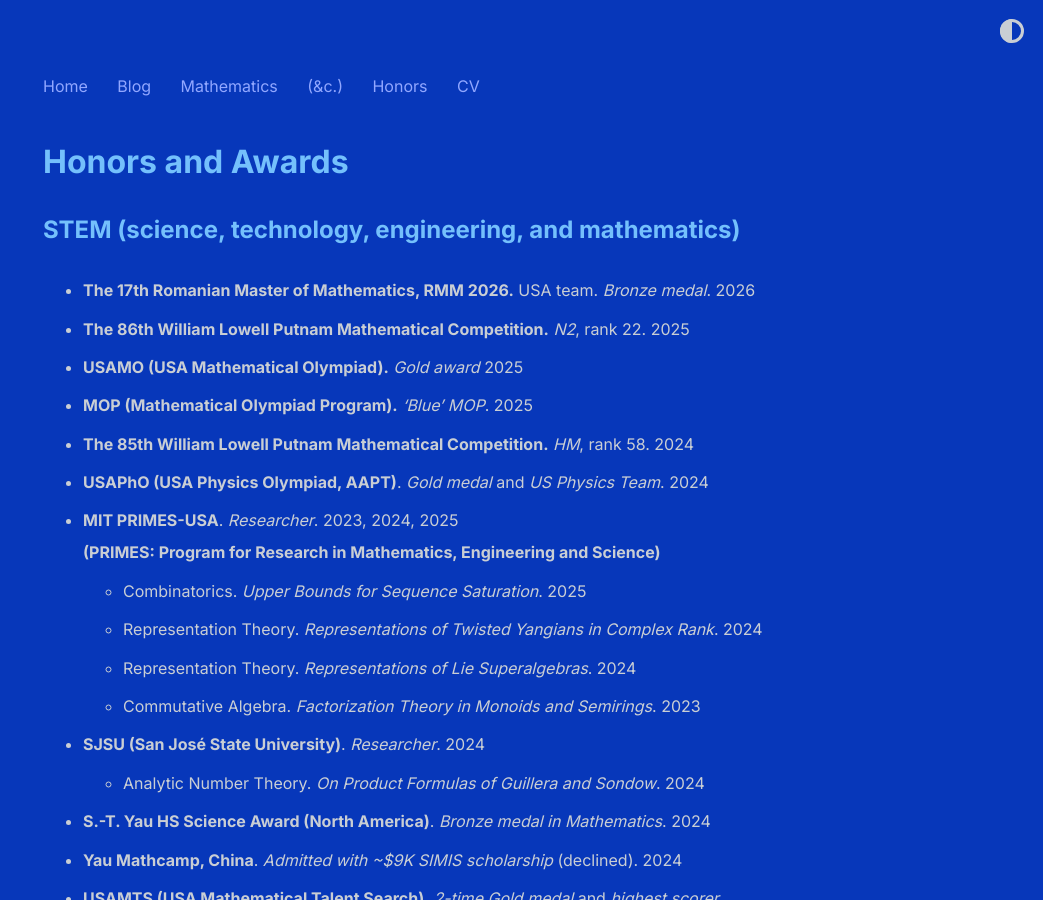
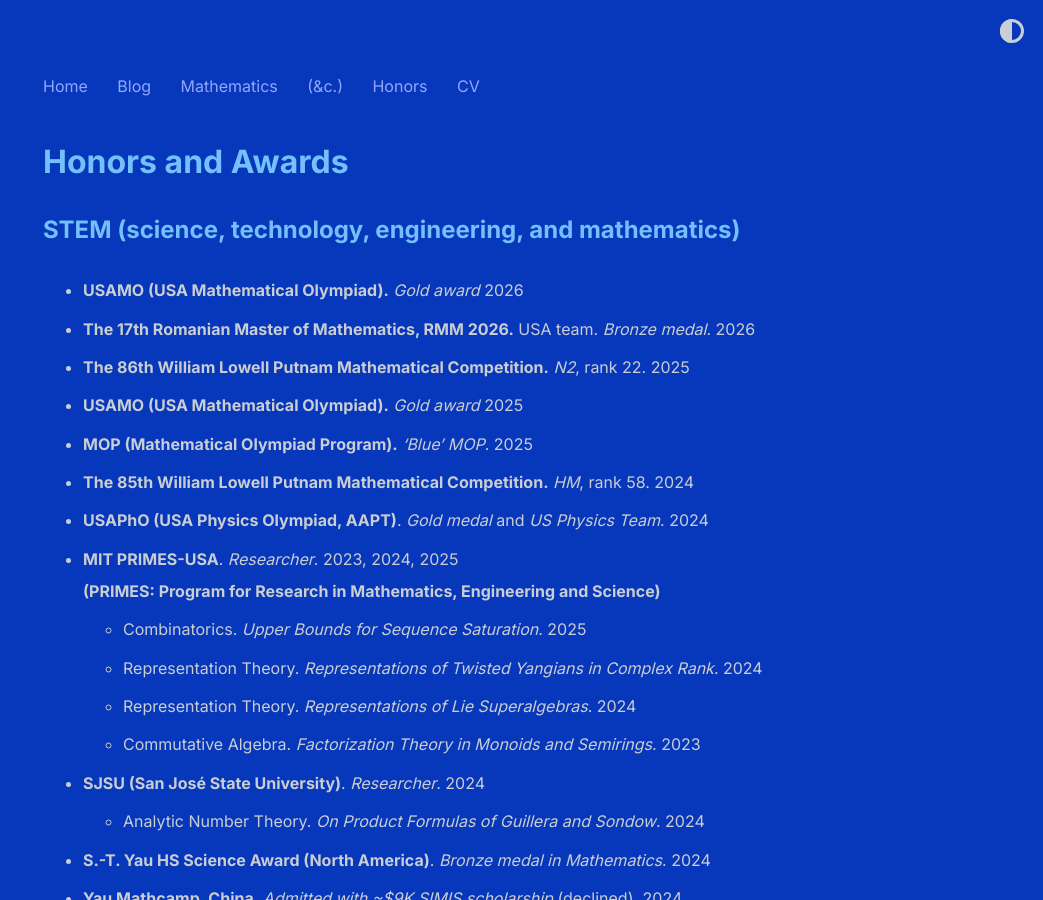
Before and after one commit to shihankanungo/shihankanungo.github.io, a Jekyll site: the page built from honors.md, in a window 1280 px wide and 900 px high. Shown: the whole window, without its empty margins (237-1280 px from the left). Built offline with Jekyll 4.4.1, drawn with Linux system fonts in a browser that asks for light colours.

Commit message:
Update honors.md

```diff
--- a/honors.md
+++ b/honors.md
@@ -5,6 +5,7 @@
 
 ## STEM (science, technology, engineering, and mathematics)
 
+- **USAMO (USA Mathematical Olympiad).** *Gold award* 2026
 - **The 17th Romanian Master of Mathematics, RMM 2026.** USA team. *Bronze medal*. 2026
 - **The 86th William Lowell Putnam Mathematical Competition.** *N2*, rank 22. 2025
 - **USAMO (USA Mathematical Olympiad).** *Gold award* 2025
```
